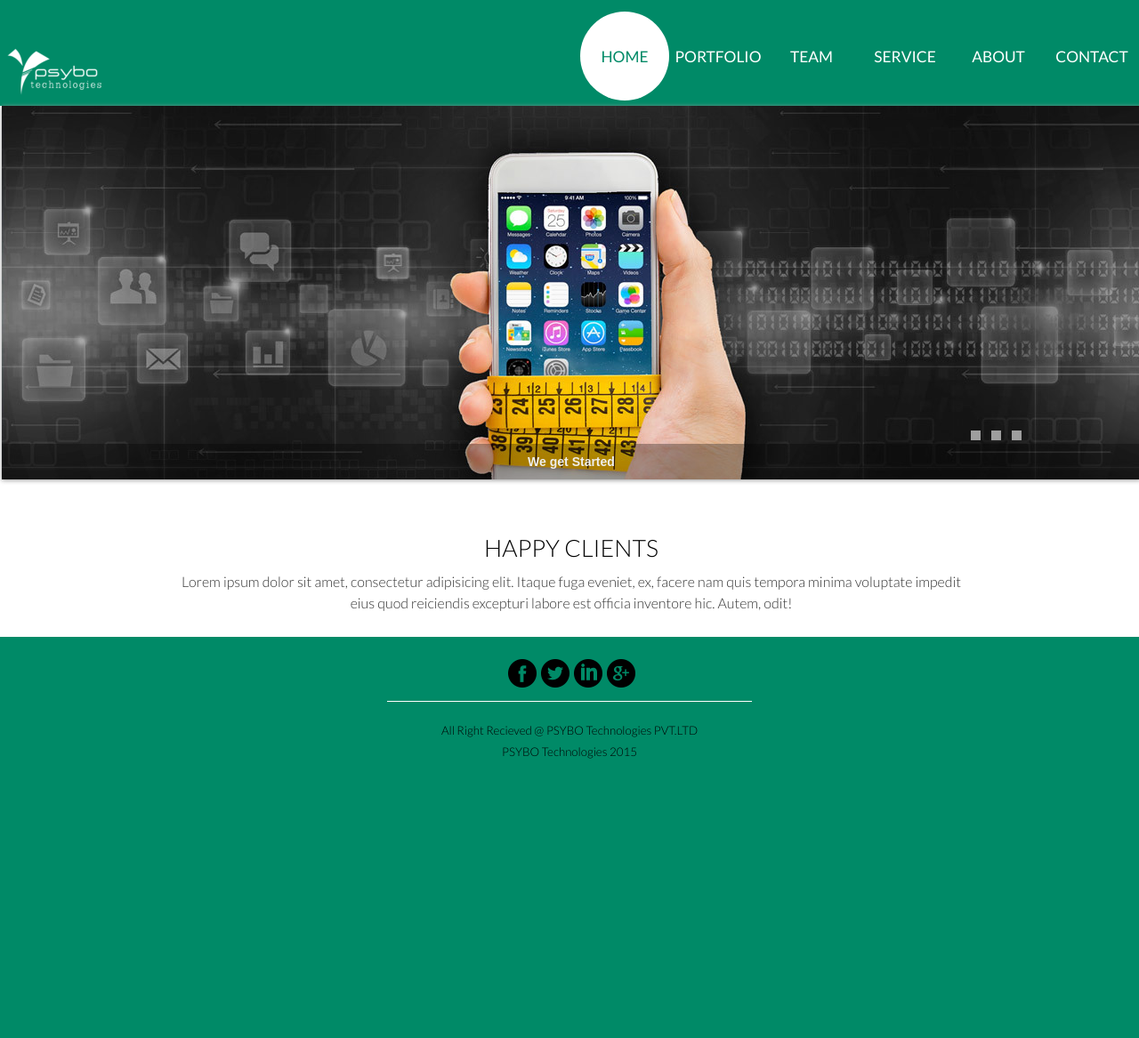
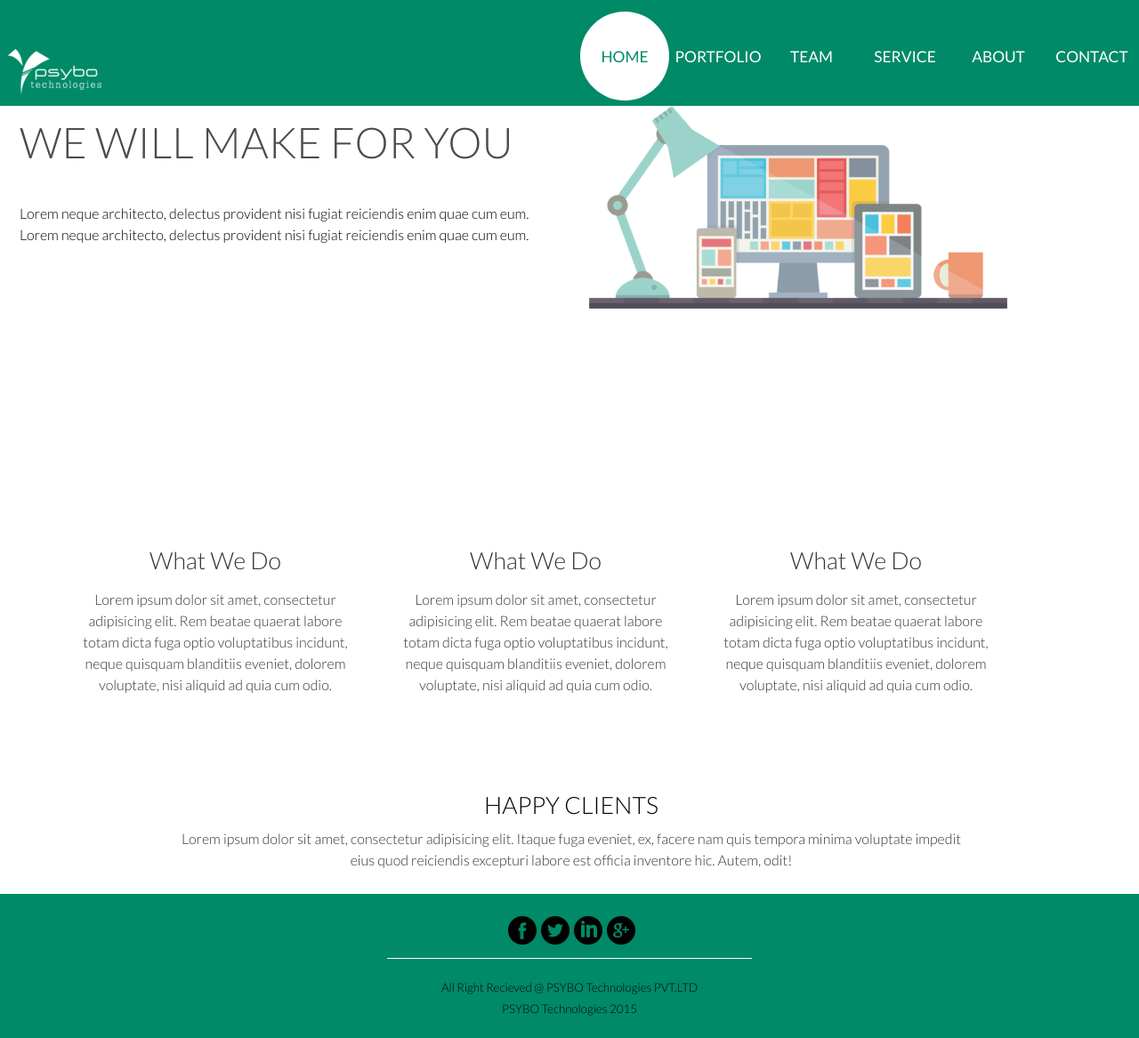
Before and after one commit to AjeebKt/Psybo-Site, a PHP site: page / in a window 1280 px wide. Shown: the whole page at 89% size. Before the commit the page ends 853 px from the top, so only its background shows below. Run offline with PHP 8.4, Linux system fonts and the light colour scheme; grey boxes are pictures that could not be loaded.

Commit message:
change in team and index

```diff
--- a/contact.php
+++ b/contact.php
@@ -26,6 +26,7 @@ if (isset($_POST['buttonmail']) )
 			$message= "<script type='text/javascript'>
 					alert('Comments are not send at this time!.thanks');
 				</script>";
+		}
 	}
 }
 ?>
--- a/css/theme.css
+++ b/css/theme.css
@@ -67,7 +67,7 @@ h3
 h4
 {
 	font-family: Lato-light;
-	font-size: 14pt;
+	font-size: 18pt;
 	font-weight: normal;
 	margin: 10px 0;
 	text-align: center;
@@ -201,7 +201,41 @@ header
 	width: 0;
 }
 /*--Content---*/
-
+.disply-frame {
+	width: 100%;
+	height: 450px;
+}
+.div-span {
+	width: 50%;
+	float: left;
+}
+.node {
+	padding: 0 20px;
+}
+.node img {
+	max-width: 470px;
+}
+.grid {
+	max-width: 1200px;
+	width: 100%;
+	margin: 0 auto;
+	float: none;
+}
+.what-wedo {
+	margin: 10px auto 5px;
+	text-align: center;
+	width: 30%;
+}
+.div-wedo {
+	width: 100%;
+	padding: 0 20px;
+}
+.div-wedo a {
+	text-decoration: none;
+	padding: 25px;
+	display: block;
+	color: #333;
+}
 .testimonial {
 	margin-top: 4%;
 	font-weight: lighter;
@@ -346,6 +380,9 @@ footer
 {
 	width: 100%;
 	float: left;
+	text-align: center;
+	box-sizing: border-box;
+	padding: 100px;
 }
 .team-member
 {
@@ -358,10 +395,14 @@ footer
 }
 	.team-member li
 	{
-		width: 20%;
-		/*float: left;*/
-		margin: 3% 0 auto;
+		width: 25%;
+		float: left;
+		margin: 0;
 		display: inline-block;
+	}
+	.team-member li img:first-child
+	{
+		max-width: 100%;
 	}
 .dev-small{
 	font-size: 12pt;
--- a/index.php
+++ b/index.php
@@ -31,12 +31,50 @@
 	</header>
 <!-- Slides -->
 	<div class="container">
-		<section id="sliderFrame">
-	        <div id="slider" style="background-size: 100% auto;">
+		<section id="sliderFrame" class="disply-frame">
+			<div class="div-span">
+				<div class="node">
+					<h2>WE WILL MAKE FOR YOU </h2>
+					<p>Lorem neque architecto, delectus provident nisi fugiat reiciendis enim quae cum eum.
+					Lorem neque architecto, delectus provident nisi fugiat reiciendis enim quae cum eum.</p>
+				</div>
+			</div>
+			<div class="div-span">
+				<div class="node">
+					<img src="img/design.png" alt="">
+				</div>
+			</div>
+	        <!-- <div id="slider1" style="background-size: 100% auto;">
 	            <img src="img/bg.png" alt="Welcome to Psybo Technologies" />
 	            <img src="img/bg2.jpg" alt="We get Started" />
 	            <img src="img/bg1.jpg" alt="The Final Software Destination" />
-	        </div>
+	        </div> -->
+   		</section>
+   		<section class="grid">
+	   		<section class="what-wedo">
+	   			<div class="div-wedo">
+	   				<a href="service.php">
+		   				<h3>What We Do</h3>
+		   				<p>Lorem ipsum dolor sit amet, consectetur adipisicing elit. Rem beatae quaerat labore totam dicta fuga optio voluptatibus incidunt, neque quisquam blanditiis eveniet, dolorem voluptate, nisi aliquid ad quia cum odio.</p>
+	   				</a>
+	   			</div>
+	   		</section>
+	   		<section class="what-wedo">
+	   			<div class="div-wedo">
+	   				<a href="#">
+		   				<h3>What We Do</h3>
+		   				<p>Lorem ipsum dolor sit amet, consectetur adipisicing elit. Rem beatae quaerat labore totam dicta fuga optio voluptatibus incidunt, neque quisquam blanditiis eveniet, dolorem voluptate, nisi aliquid ad quia cum odio.</p>
+	   				</a>
+	   			</div>
+	   		</section>
+	   		<section class="what-wedo">
+	   			<div class="div-wedo">
+	   				<a href="#">
+		   				<h3>What We Do</h3>
+		   				<p>Lorem ipsum dolor sit amet, consectetur adipisicing elit. Rem beatae quaerat labore totam dicta fuga optio voluptatibus incidunt, neque quisquam blanditiis eveniet, dolorem voluptate, nisi aliquid ad quia cum odio.</p>
+	   				</a>
+	   			</div>
+	   		</section>
    		</section>
    		<section class="testimonial">
    			<h3>HAPPY CLIENTS</h3>
```
Also changed, not shown: team.php (+8 -3 lines), img/img-in.jpg.
